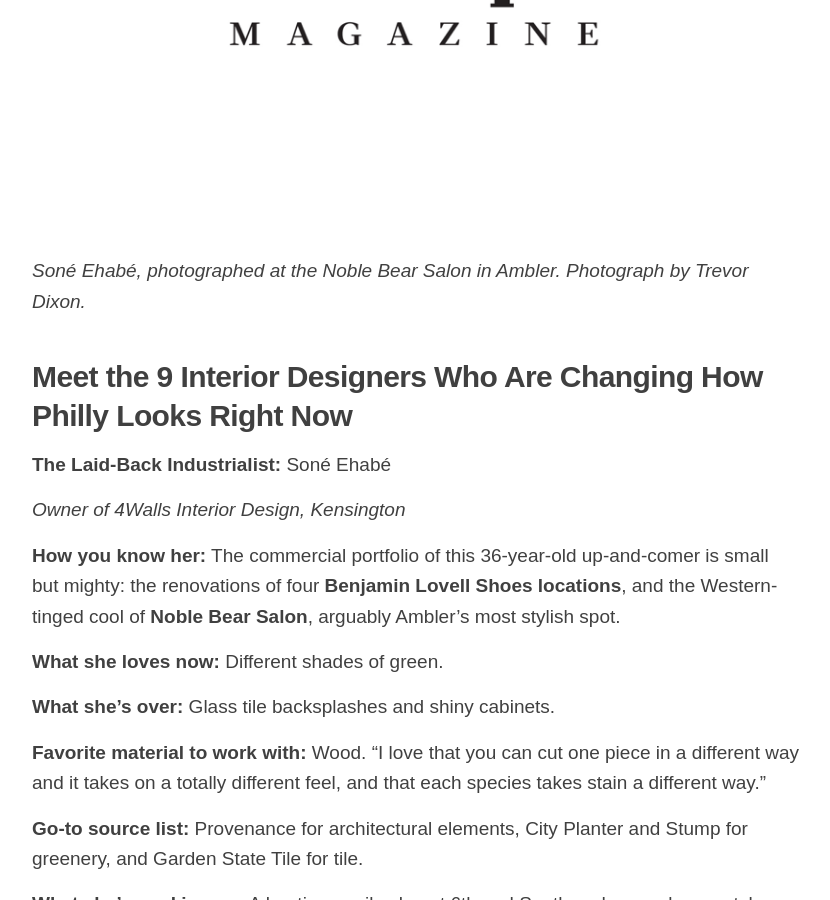
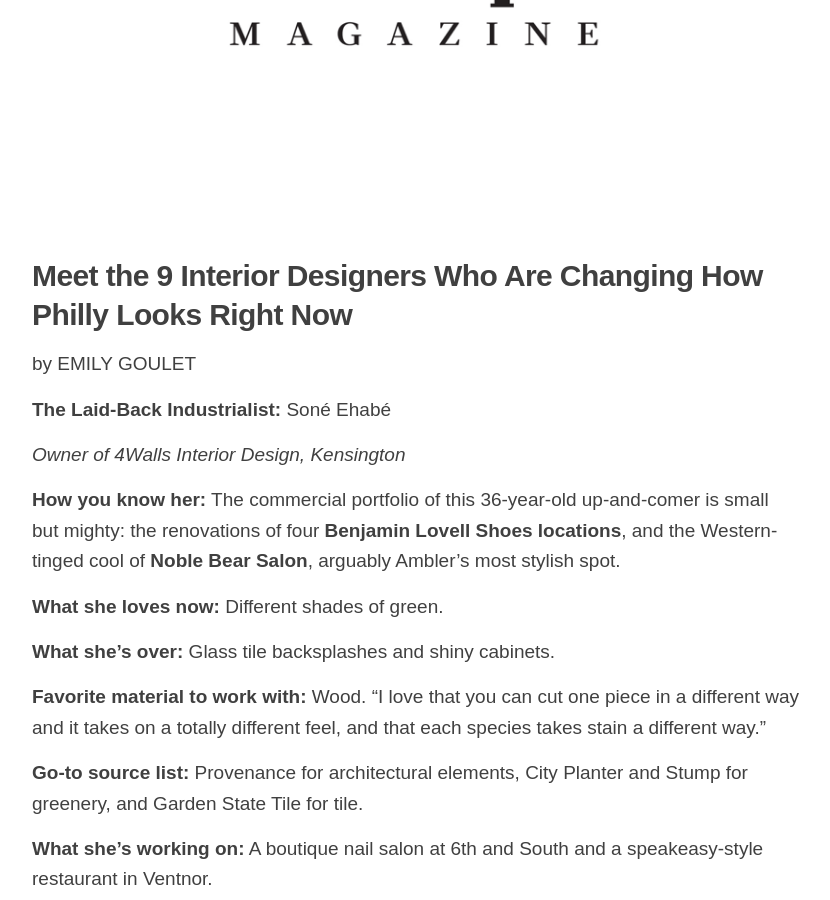
Before and after one commit to luiscielak/fourwalls, a Jekyll site: the page built from _posts/2019-06-30-philly-mag.md, in a window 1280 px wide and 900 px high, scrolled down 646 px. Shown: the whole window, without its empty margins (224-1054 px from the left). Built offline with Jekyll 4.4.1, drawn with Linux system fonts in a browser that asks for light colours; nearby versions of some CDN libraries; some web fonts are replaced.

```diff
--- a/_posts/2019-06-30-philly-mag.md
+++ b/_posts/2019-06-30-philly-mag.md
@@ -6,11 +6,10 @@
 
 ![]({{site.baseurl}}/images/press/press-01.png)
 
-_Soné Ehabé, photographed at the Noble Bear Salon in Ambler. Photograph by Trevor Dixon._
 
 ### [Meet the 9 Interior Designers Who Are Changing How Philly Looks Right Now](https://www.phillymag.com/property/philadelphia-interior-designers/)
 
-
+by EMILY GOULET
 
 **The Laid-Back Industrialist:** Soné Ehabé
 
```
Also changed, not shown: _posts/2020-02-13-domino.md (+0 -2 lines), _posts/2020-05-13-lonny.md (+0 -2 lines), _posts/2021-05-13-my-domaine.md (+0 -2 lines).
